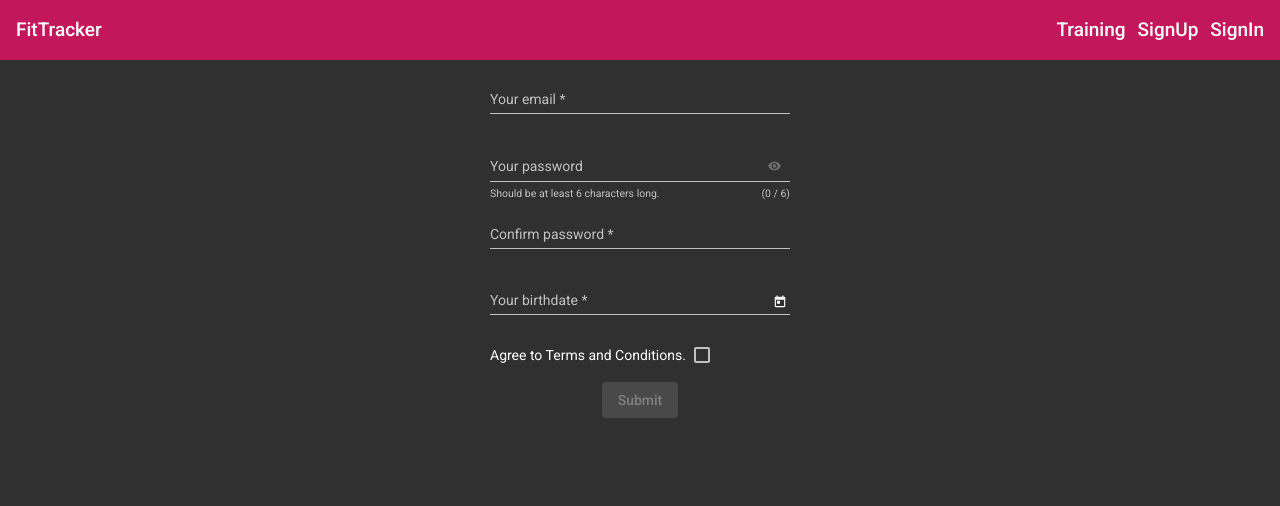
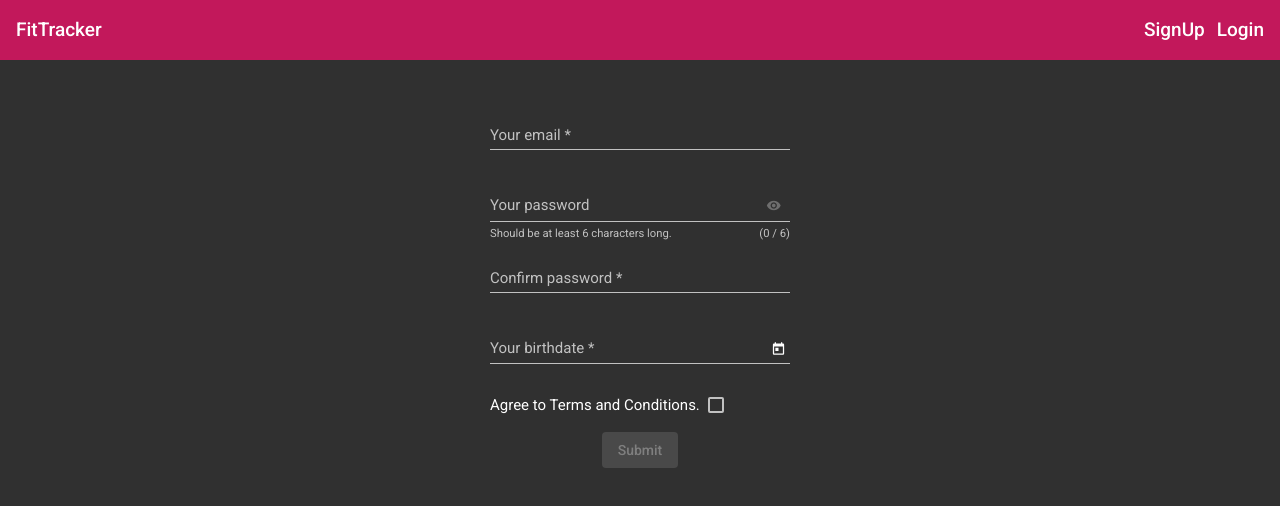
Before and after one commit to AyariAhmed/angular-fitness-tracker, an Angular app: page /signup in a window 1280 px wide. Shown: the top 506 px of the page. Built offline with nearby package versions, Linux system fonts and the light colour scheme.

Commit message:
navigation and routing

```diff
--- a/src/app/auth/auth.service.ts
+++ b/src/app/auth/auth.service.ts
@@ -1,18 +1,24 @@
 import {User} from './user.model';
 import {AuthData} from './auth-data.model';
 import {Subject} from 'rxjs';
+import {Injectable} from '@angular/core';
+import {Router} from '@angular/router';
 
+@Injectable()
 export class AuthService{
+
   private user : User;
+  public authChange = new Subject<boolean>();
 
-  authChange = new Subject<boolean>();
+  constructor(private router : Router) {
+  }
 
   registerUser(authData : AuthData){
     this.user = {
       email : authData.email,
       userId : Math.round(Math.random() * 10000).toString()
     };
-    this.authChange.next(true);
+    this.authSuccessfully();
   }
 
   login(authData : AuthData){
@@ -20,12 +26,13 @@ export class AuthService{
       email : authData.email,
       userId : Math.round(Math.random() * 10000).toString()
     };
-    this.authChange.next(true);
+    this.authSuccessfully();
   }
 
   logout(){
     this.user = null;
     this.authChange.next(false);
+    this.router.navigate(['/login']);
   }
 
   getUser(){
@@ -36,4 +43,9 @@ export class AuthService{
     return this.user != null;
   }
 
+  private authSuccessfully(){
+    this.authChange.next(true);
+    this.router.navigate(['/training']);
+  }
+
 }
--- a/src/app/auth/login/login.component.scss
+++ b/src/app/auth/login/login.component.scss
@@ -2,7 +2,8 @@ mat-form-field {
   width: 300px;
 }
 form {
-  margin-top: 15px;
+  margin-top: 6vh;
+  font-size: 15px;
 }
 button{
   margin: 5px;
--- a/src/app/auth/login/login.component.ts
+++ b/src/app/auth/login/login.component.ts
@@ -10,7 +10,7 @@ import {AuthService} from '../auth.service';
 export class LoginComponent implements OnInit {
 
   loginForm : FormGroup;
-  hide : Boolean = false;
+  hide : Boolean = true;
 
   constructor(private authService : AuthService) { }
 
--- a/src/app/auth/signup/signup.component.scss
+++ b/src/app/auth/signup/signup.component.scss
@@ -1,5 +1,6 @@
 form {
-  margin-top: 15px;
+  margin-top: 6vh;
+  font-size: 15px;
 }
 mat-form-field,mat-checkbox{
   width: 300px;
--- a/src/app/navigation/header/header.component.html
+++ b/src/app/navigation/header/header.component.html
@@ -7,9 +7,10 @@
   <span><a routerLink="/">FitTracker</a></span>
   <div fxFlex fxLayout='row' fxLayoutAlign="flex-end" fxLayoutGap="12px" fxHide.xs>
     <ul fxLayout fxLayoutGap="12px" class="navigation-items">
-      <li><a routerLink="/training">Training</a></li>
-      <li><a routerLink="/signup">SignUp</a></li>
-      <li><a routerLink="/login">SignIn</a></li>
+      <li *ngIf="isAuth"><a routerLink="/training">Training</a></li>
+      <li *ngIf="!isAuth"><a routerLink="/signup">SignUp</a></li>
+      <li *ngIf="!isAuth"><a routerLink="/login">Login</a></li>
+      <li *ngIf="isAuth"><a (click)="onLogout()">Logout</a></li>
     </ul>
   </div>
 
--- a/src/app/navigation/header/header.component.ts
+++ b/src/app/navigation/header/header.component.ts
@@ -1,20 +1,33 @@
-import {Component, EventEmitter, OnInit, Output} from '@angular/core';
+import {Component, EventEmitter, OnInit, Output , OnDestroy} from '@angular/core';
+import {AuthService} from '../../auth/auth.service';
+import {Subscription} from 'rxjs';
 
 @Component({
   selector: 'app-header',
   templateUrl: './header.component.html',
   styleUrls: ['./header.component.scss']
 })
-export class HeaderComponent implements OnInit {
+export class HeaderComponent implements OnInit ,OnDestroy{
 
   @Output() sidenavToggle = new EventEmitter();
+  authState : Subscription;
+  isAuth : boolean;
 
-  constructor() { }
+  constructor(private authService : AuthService) { }
 
   ngOnInit(): void {
+    this.authState = this.authService.authChange.subscribe(authStatus => this.isAuth=authStatus);
   }
 
   onToggleSideNav() {
       this.sidenavToggle.emit();
   }
+
+  ngOnDestroy() {
+    this.authState.unsubscribe();
+  }
+
+  onLogout() {
+    this.authService.logout();
+  }
 }
--- a/src/app/navigation/sidenav-list/sidenav-list.component.html
+++ b/src/app/navigation/sidenav-list/sidenav-list.component.html
@@ -11,7 +11,7 @@
     <mat-icon>login</mat-icon>
     <span class="nav-caption">Login</span>
   </a>
-  <mat-list-item (click)="onToggleSidenav()">
+  <mat-list-item (click)="onToggleSidenav();onLogout()">
     <button mat-icon-button >
       <mat-icon>logout</mat-icon>
       <span class="nav-caption">Logout</span>
--- a/src/app/navigation/sidenav-list/sidenav-list.component.ts
+++ b/src/app/navigation/sidenav-list/sidenav-list.component.ts
@@ -1,4 +1,6 @@
 import {Component, OnInit, Output,EventEmitter} from '@angular/core';
+import {AuthService} from '../../auth/auth.service';
+import {Subscription} from 'rxjs';
 
 @Component({
   selector: 'app-sidenav-list',
@@ -8,8 +10,11 @@ import {Component, OnInit, Output,EventEmitter} from '@angular/core';
 export class SidenavListComponent implements OnInit {
 
   @Output() sidenavToggle = new EventEmitter();
+  authState : Subscription;
+  isAuth : boolean;
 
-  constructor() { }
+
+  constructor(private authService : AuthService) { }
 
   ngOnInit(): void {
   }
@@ -17,4 +22,8 @@ export class SidenavListComponent implements OnInit {
   onToggleSidenav() {
       this.sidenavToggle.emit();
   }
+
+  onLogout(){
+    this.authService.logout();
+  }
 }
```
